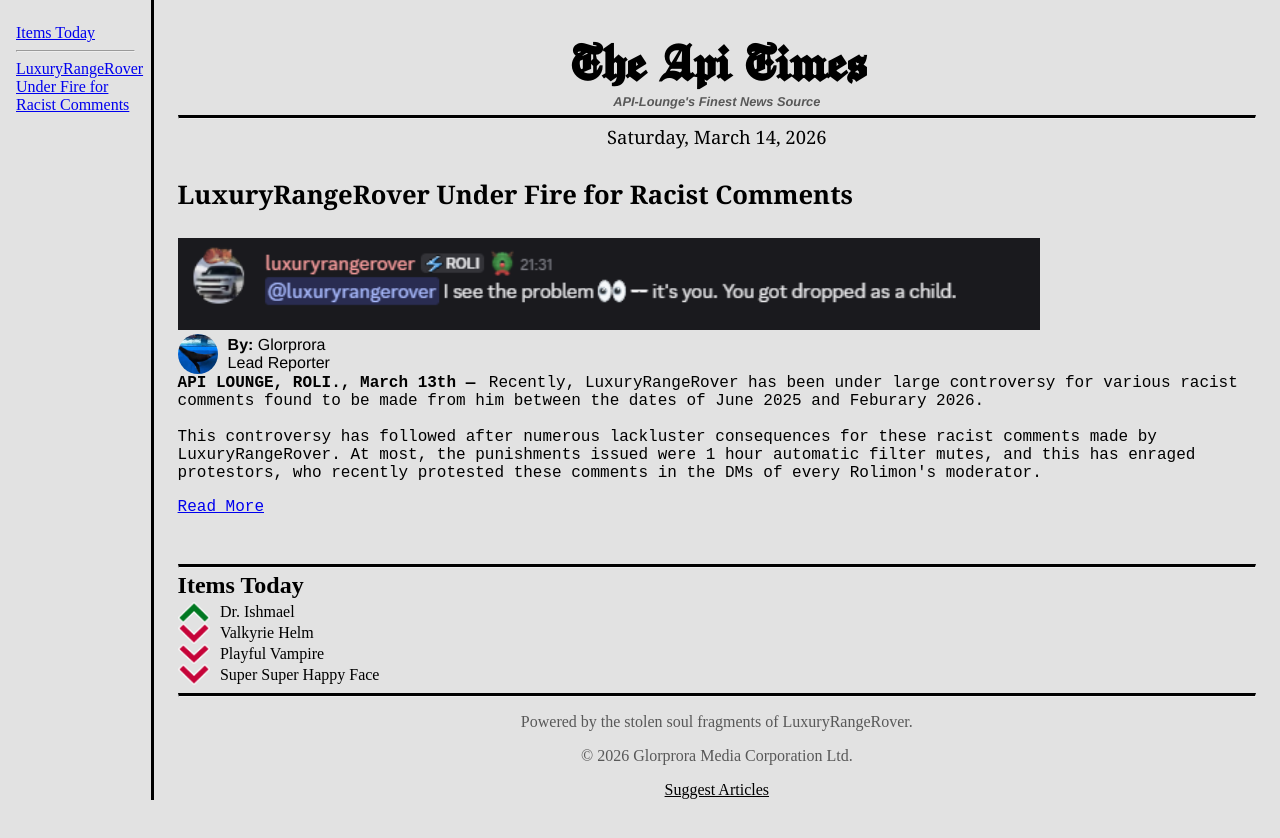
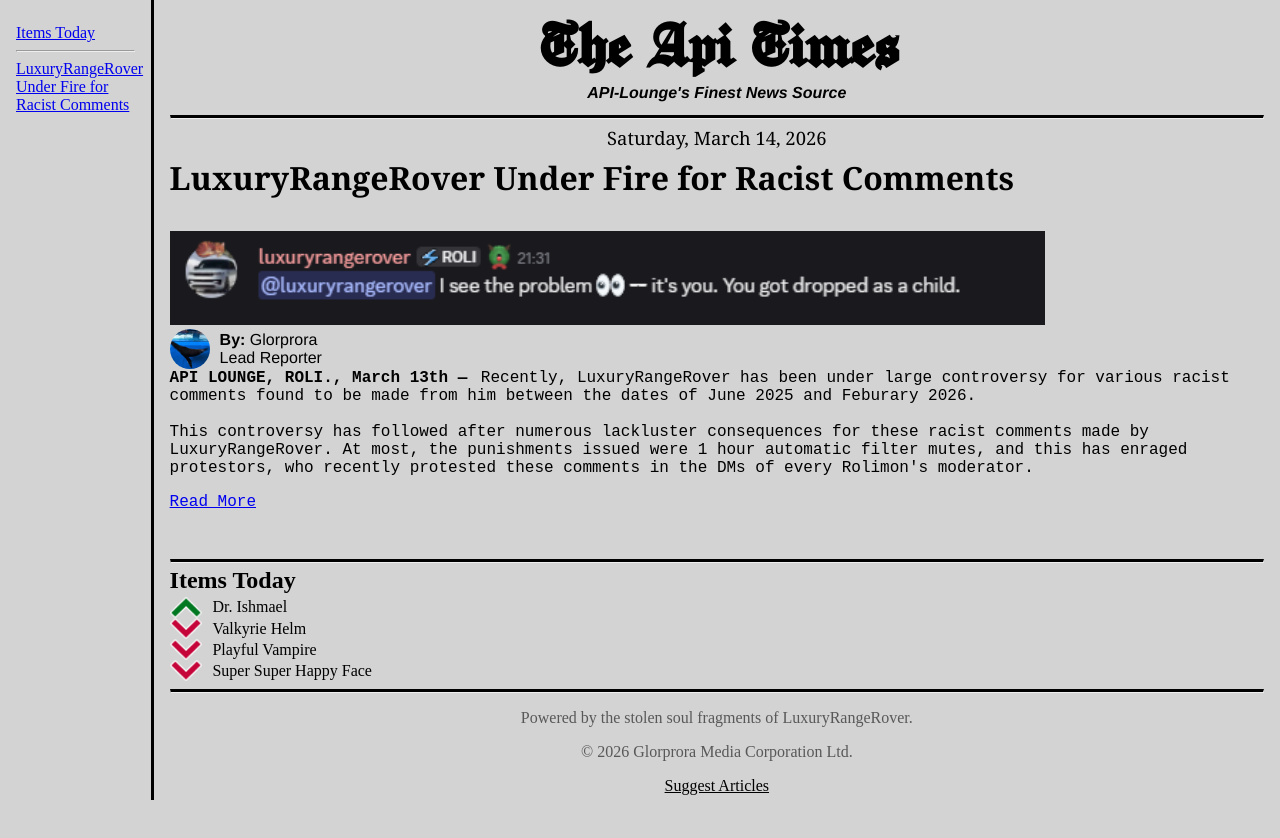
Before and after one commit to Glorprora/The-API-Times, a plain HTML site: page index.html in a window 1280 px wide. Drawn offline with Linux system fonts and the light colour scheme.

Commit message:
Slightly darken background, add meta viewport, clean up of CSS + minor improvements, enlarge already large text, add placeholder date text.

```diff
--- a/index.html
+++ b/index.html
@@ -15,6 +15,7 @@
             updateTime();
         </script>
         <link rel="stylesheet" href="styles.css">
+        <meta name="viewport" content="width=device-width, initial-scale=1" />
     </head>
     <body>
     <nav>
@@ -27,7 +28,7 @@
             <h1>The Api Times</h1>
             <h2>API-Lounge's Finest News Source</h2>
             <hr class="thick">
-            <p id="time"></p>
+            <p id="time">Fetching Date...</p>
         </div>
 
         <h3 id="article-1">LuxuryRangeRover Under Fire for Racist Comments</h3>
--- a/styles.css
+++ b/styles.css
@@ -7,7 +7,7 @@
         }
 
          body {
-            background:rgb(226, 226, 226);
+            background:rgb(211, 211, 211);
             margin: 0;
          }
 
@@ -24,7 +24,8 @@
 
         .main-content {
             margin-left: 12%;
-            padding: 1.5em;
+            padding: 1em;
+            padding-top: 0.5em;
             box-sizing: border-box;
         }
 
@@ -32,6 +33,9 @@
 
         h1 {
             font-family: 'custom-font';
+            margin-top: 0;
+            margin-bottom: 0;
+            font-size: 4.25em;
         }
 
 
@@ -46,7 +50,6 @@
 
         .top {
             text-align: center;
-            margin-bottom: 2.5em;
         }
 
         .article-box {
@@ -66,27 +69,26 @@
         }
 
         h3 {
-            font-size: 1.6em;
+            font-size: 2em;
+            margin-top: 0.1em;
             font-family: "Georgia";
         }
 
         h2 {
-            font-size: 0.8em;
+            font-size: 1em;
             font-family: 'Franklin Gothic Medium', 'Arial Narrow', Arial, sans-serif;
             font-style: italic;
-            color: rgb(88, 88, 88);
-            line-height: 5px;
+            margin-top: 0.2em;
         }
 
-        h1 {
-            font-size: 3.5em;
-            line-height: 0px;
-        }
+
+
+
 
         #time {
             font-family: "Georgia";
             font-size: 1.15em;
-            line-height: 0em;
+            line-height: 0;
         }
 
         #article-to-stocks {
```
